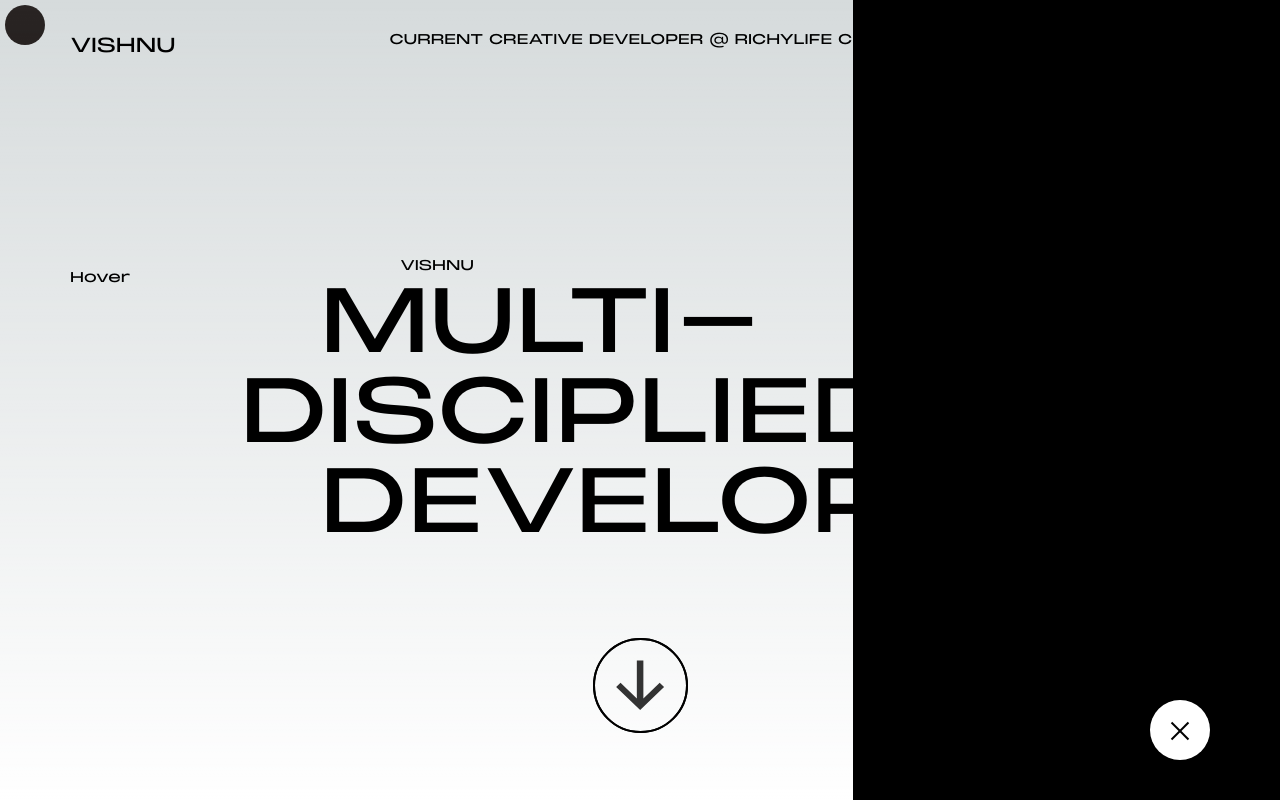
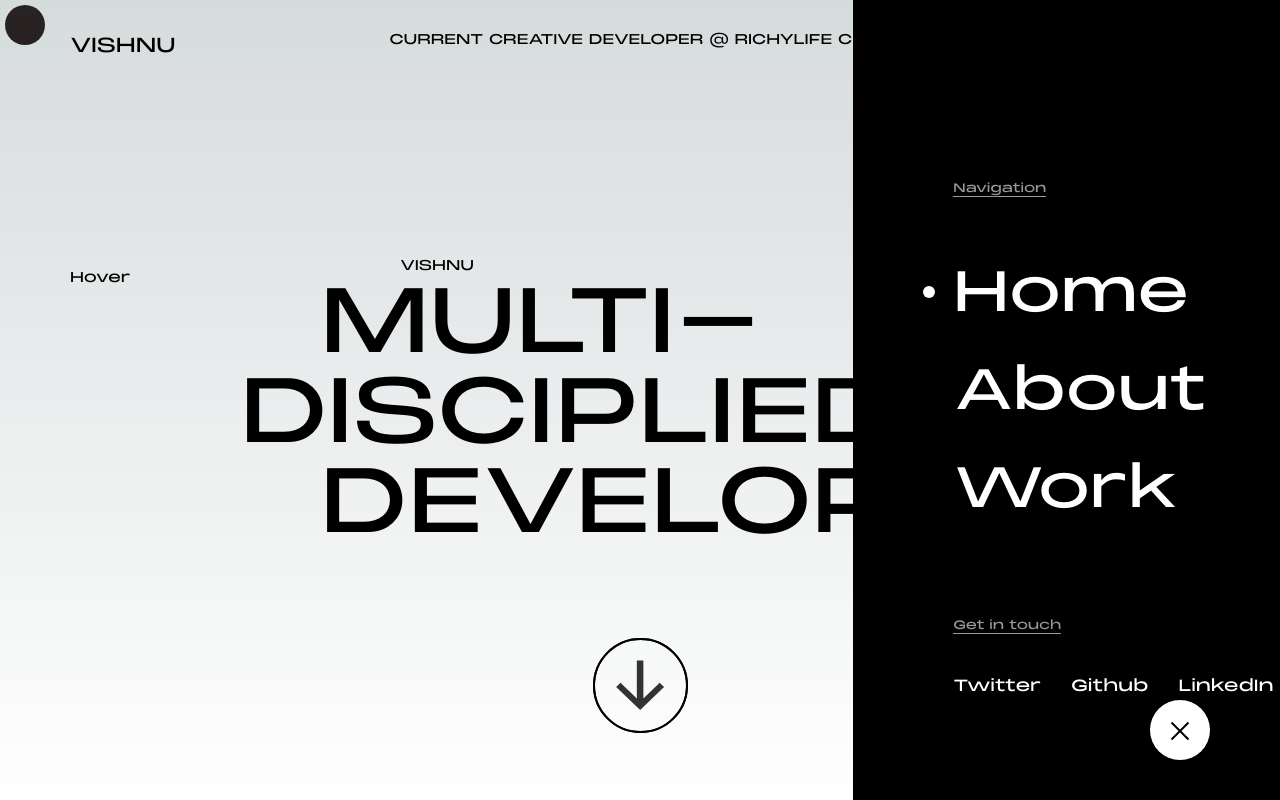
Before and after one commit to sreevishnu01/develop-portfolio, a Next.js app: page / in a window 1280 px wide. Both pictures are taken after a click on the element 1180 px from the left and 730 px from the top of the page. Shown: the top 800 px of the page. Built offline with nearby package versions, Linux system fonts and the light colour scheme.

Commit message:
navigation data added

```diff
--- a/src/app/globals.css
+++ b/src/app/globals.css
@@ -180,3 +180,22 @@ p {
   top: unset;
   transform: rotate(-45deg);
 }
+
+/* hover animation for text bottom underline */
+
+.undeline-hover::after {
+  content: "";
+  display: block;
+  position: relative;
+  left: 0;
+  width: 100%;
+  height: 2px;
+  background-color: white;
+  transform: scaleX(0);
+  transform-origin: left;
+  transition: all 0.5s ease;
+}
+.undeline-hover:hover::after {
+  /* width: 100%; */
+  transform: scaleX(1);
+}
--- a/src/component/Ui/btn/HamburgerMenu.jsx
+++ b/src/component/Ui/btn/HamburgerMenu.jsx
@@ -3,9 +3,13 @@ import MagneticGSAP from "@/component/animations/MagneticGSAP";
 import React, { useEffect, useState } from "react";
 import gsap from "gsap";
 import { sidebarMenuSticky, sidebarMenuStickyOut } from "@/utils/animation";
+import { navData } from "@/utils/navigationData";
+import { usePathname } from "next/navigation";
 
 function HamburgerMenu() {
   const [active, setActive] = useState(false);
+
+  const currentPath = usePathname();
 
   const handleClick = () => {
     setActive(!active);
@@ -32,7 +36,66 @@ function HamburgerMenu() {
       </MagneticGSAP>
       <>
         <div className="hidden sidenav h-screen w-1/3 fixed top-0 right-[0px] z-[3]">
-          <div className="w-full h-full p-[100px] bg-black"></div>
+          <div className="w-full h-full p-[100px] bg-black text-white flex flex-col gap-3 justify-between">
+            <div class="mt-20 flex flex-col gap-3 text-[56px] font-extralight">
+              <div class="w-fit mb-10 text-xs text-[#999] border-[#999] border-b">
+                <p>Navigation</p>
+              </div>
+              {navData.map((e, index) => (
+                <div
+                  class="flex relative items-center"
+                  key={"navigation" + index}
+                >
+                  <div
+                    className={`${
+                      currentPath === e.path && "h-3"
+                    } w-3  bg-white rounded-full absolute left-[-30px]`}
+                  ></div>
+                  <p className="undeline-hover">
+                    {e.title}
+                    {/* <span class="bg-white block text-primary relative left-0 w-full h-[2px] mt-[0.3px] lineLink"></span> */}
+                  </p>
+                </div>
+              ))}
+            </div>
+
+            {/* footer */}
+            <div class="md:block hidden">
+              <div class="w-fit mb-10 text-xs text-[#999] border-[#999] border-b">
+                <p>Get in touch</p>
+              </div>
+
+              <div class="flex items-center gap-[30px] text-base">
+                <div>
+                  <a
+                    target="_blank"
+                    href="https://twitter.com/AkogunOyindamo3"
+                    className="undeline-hover"
+                  >
+                    Twitter
+                  </a>
+                </div>
+                <div>
+                  <a
+                    target="_blank"
+                    href="https://github.com/sreevishnu01"
+                    className="undeline-hover"
+                  >
+                    Github
+                  </a>
+                </div>
+                <div>
+                  <a
+                    target="_blank"
+                    href="www.linkedin.com/in/vishnu-unni"
+                    className="undeline-hover"
+                  >
+                    LinkedIn
+                  </a>
+                </div>
+              </div>
+            </div>
+          </div>
           <svg
             // viewBox="0 0 705 1007"
             className="absolute top-0 left-[-99px] h-screen w-[100px] fill-[#292929] z-[4]"
--- /dev/null
+++ b/src/utils/navigationData.js
@@ -0,0 +1,17 @@
+export const navData = [
+  {
+    id: 1,
+    title: "Home",
+    path: "/",
+  },
+  {
+    id: 2,
+    title: "About",
+    path: "/about",
+  },
+  {
+    id: 3,
+    title: "Work",
+    path: "/work",
+  },
+];
```
